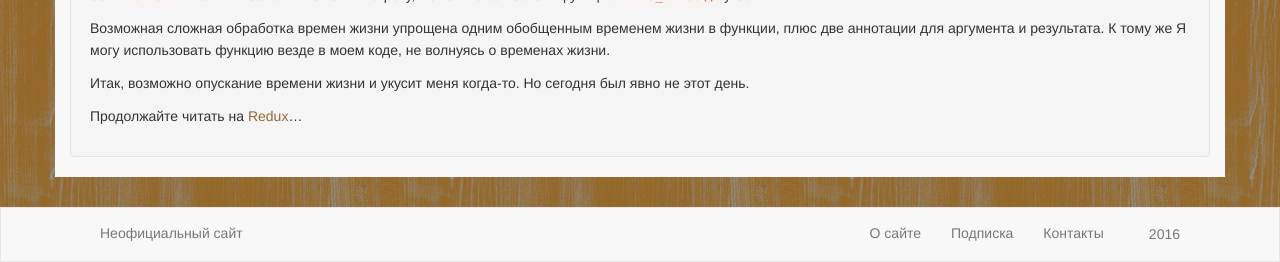
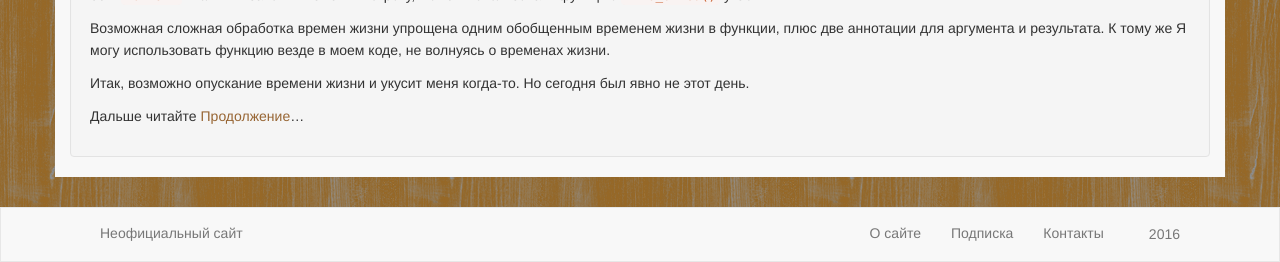
Before and after one commit to rust-lang-ru/rustycrate.ru, a Jekyll site: the page built from _posts/2016-04-07-holy-cow.md, in a window 1280 px wide. Shown: the part 1278-1540 px from the top of the page. Built offline with Jekyll 4.4.1, drawn with Linux system fonts in a browser that asks for light colours; nearby versions of some CDN libraries; Markdown is read by kramdown in place of the engine named in the settings; comment, search, counter and statistics services are not loaded.

Commit message:
fixed link

```diff
--- a/_posts/2016-04-07-holy-cow.md
+++ b/_posts/2016-04-07-holy-cow.md
@@ -90,4 +90,4 @@
 Итак, возможно опускание времени жизни и укусит меня когда-то. Но сегодня был
 явно не этот день.
 
-Продолжайте читать на [Redux](/2015/07/10/cow-redux.html)...
+Дальше читайте [Продолжение](https://llogiq.github.io/2015/07/10/cow-redux.html)...
```
